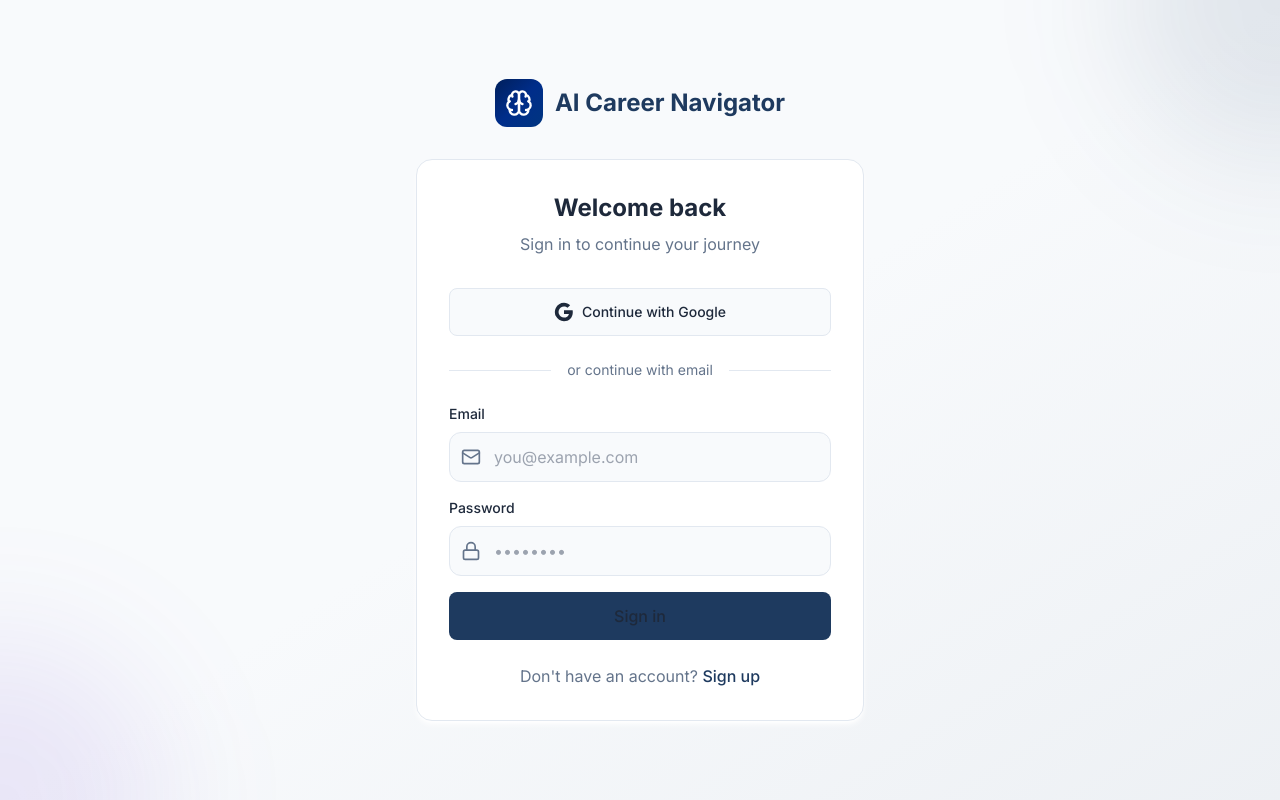
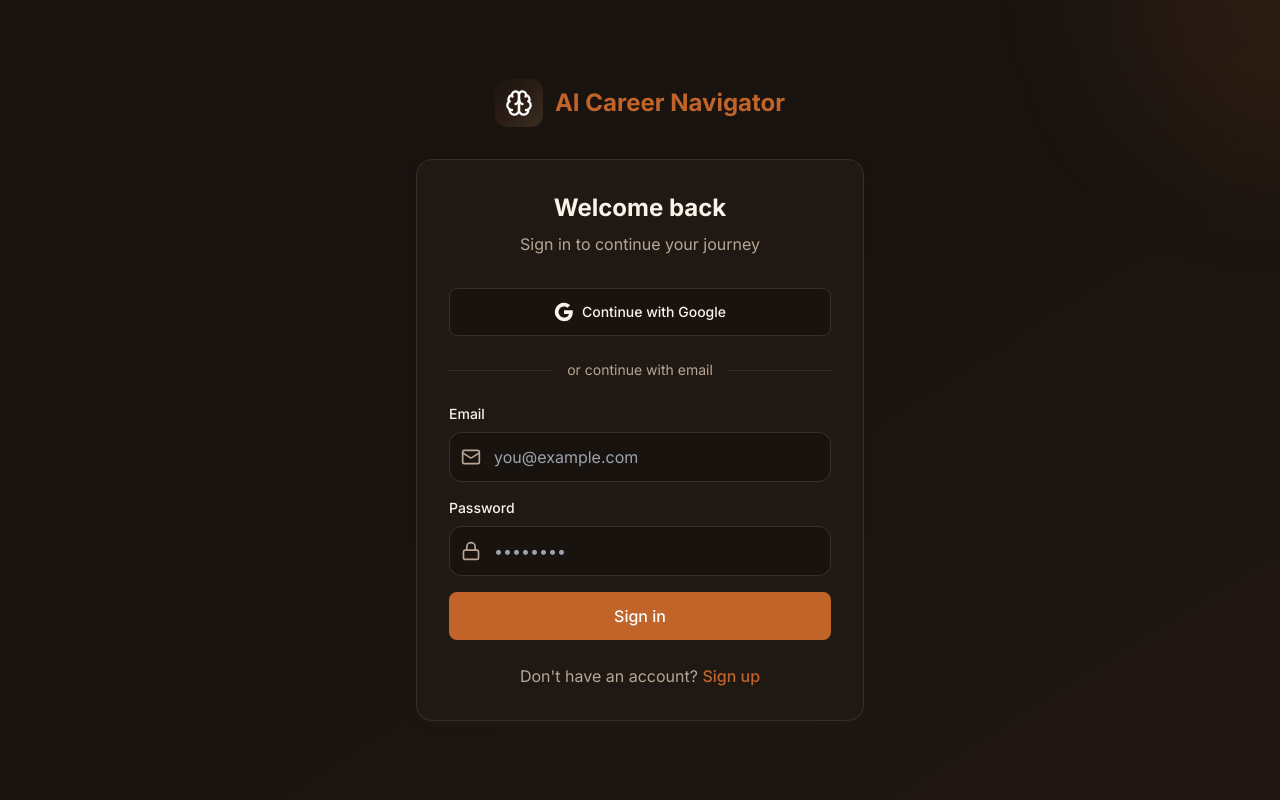
Before and after one commit to shivam499-pro/AI-CAREER-NAVIGATOR-2026, a Next.js app in the folder frontend/: page /auth/login in a window 1280 px wide. Built offline with nearby package versions, Linux system fonts and the light colour scheme.

Commit message:
Add Sahara color tokens to globals.css and tailwind.config.js; fix Navbar logo and duplicate header

```diff
--- a/frontend/app/globals.css
+++ b/frontend/app/globals.css
@@ -4,40 +4,72 @@
 
 @layer base {
   :root {
-    --background: 222 100% 18%;
-    /* Navy Blue - 60% dominant */
-    --foreground: 0 0% 100%;
-    /* White text */
-    --card: 222 100% 22%;
-    /* Slightly lighter Navy for cards */
-    --card-foreground: 0 0% 100%;
-    /* White text on cards */
-    --primary: 51 100% 50%;
-    /* Gold - accent */
-    --primary-foreground: 222 100% 18%;
-    /* Navy text on Gold buttons */
-    --secondary: 222 100% 25%;
-    /* Lighter Navy */
-    --secondary-foreground: 0 0% 100%;
-    /* White */
-    --muted: 222 100% 25%;
-    /* Muted Navy */
-    --muted-foreground: 0 0% 80%;
-    /* Light grey text */
-    --accent: 51 100% 50%;
-    /* Gold accent */
-    --accent-foreground: 222 100% 18%;
-    /* Navy on Gold */
-    --destructive: 0 84.2% 60.2%;
+    --background: 24 24% 8%;
+    /* Warm near-black - Sahara dark mode base */
+    --foreground: 34 62% 95%;
+    /* Warm off-white text */
+    --card: 28 25% 10%;
+    /* Slightly lighter warm-dark for cards */
+    --card-foreground: 34 62% 95%;
+    /* Warm off-white text on cards */
+    --primary: 23 64% 46%;
+    /* Terracotta - core brand color, CTAs */
+    --primary-foreground: 0 0% 100%;
+    /* White text on terracotta buttons */
+    --secondary: 30 26% 18%;
+    /* Warm muted dark */
+    --secondary-foreground: 34 62% 95%;
+    /* Warm off-white */
+    --muted: 30 26% 18%;
+    /* Muted warm dark */
+    --muted-foreground: 28 19% 65%;
+    /* Muted warm tan text */
+    --accent: 31 75% 64%;
+    /* Amber - secondary highlights, hover states */
+    --accent-foreground: 23 37% 12%;
+    /* Deep brown on amber */
+    --tech: 171 36% 48%;
+    /* Muted teal - sparing use for AI/data badges only */
+    --tech-foreground: 0 0% 100%;
+    /* White on teal */
+    --destructive: 0 72% 59%;
     /* Keep red for errors */
     --destructive-foreground: 0 0% 100%;
-    --border: 51 100% 50%;
-    /* Gold border */
-    --input: 222 100% 25%;
-    /* Navy input */
-    --ring: 51 100% 50%;
-    /* Gold focus ring */
+    --border: 30 26% 18%;
+    /* Warm dark border, subtle by default */
+    --input: 30 26% 18%;
+    /* Warm dark input */
+    --ring: 23 64% 46%;
+    /* Terracotta focus ring */
     --radius: 0.75rem;
+  }
+
+  .light {
+    --background: 34 62% 95%;
+    /* Warm off-white - Sahara light mode base */
+    --foreground: 23 37% 12%;
+    /* Deep brown text */
+    --card: 0 0% 100%;
+    /* White cards */
+    --card-foreground: 23 37% 12%;
+    /* Deep brown text on cards */
+    --primary: 23 64% 46%;
+    /* Terracotta - stays consistent across modes */
+    --primary-foreground: 0 0% 100%;
+    --secondary: 37 40% 85%;
+    /* Light warm border/surface tone */
+    --secondary-foreground: 23 37% 12%;
+    --muted: 37 40% 90%;
+    --muted-foreground: 28 19% 45%;
+    --accent: 31 75% 64%;
+    --accent-foreground: 23 37% 12%;
+    --tech: 171 36% 40%;
+    --tech-foreground: 0 0% 100%;
+    --destructive: 0 72% 59%;
+    --destructive-foreground: 0 0% 100%;
+    --border: 37 40% 85%;
+    --input: 37 40% 90%;
+    --ring: 23 64% 46%;
   }
 }
 
@@ -51,17 +83,21 @@
   }
 }
 
-/* Updated gradients - Navy + Gold theme */
+/* Sahara gradients - Terracotta + warm dark theme */
 .gradient-primary {
-  background: linear-gradient(135deg, #001F5B 0%, #002d8a 50%, #003580 100%);
+  background: linear-gradient(135deg, #1A1410 0%, #2B1D14 50%, #3A2E22 100%);
 }
 
 .gradient-hero {
-  background: linear-gradient(180deg, #001F5B 0%, #002470 100%);
+  background: linear-gradient(180deg, #1A1410 0%, #211A14 100%);
 }
 
 .gradient-card {
-  background: linear-gradient(145deg, #002470 0%, #001F5B 100%);
+  background: linear-gradient(145deg, #211A14 0%, #1A1410 100%);
+}
+
+.gradient-cta {
+  background: linear-gradient(135deg, #C2652A 0%, #E8A55C 100%);
 }
 
 /* Animation classes */
@@ -81,24 +117,37 @@
   }
 }
 
-/* Scrollbar styling - Gold theme */
+@keyframes shimmer {
+  0%   { background-position: 200% center; }
+  100% { background-position: -200% center; }
+}
+
+@keyframes ping-slow {
+  75%, 100% {
+    transform: scale(1.6);
+    opacity: 0;
+  }
+}
+
+
+/* Scrollbar styling - Sahara theme */
 ::-webkit-scrollbar {
   width: 8px;
   height: 8px;
 }
 
 ::-webkit-scrollbar-track {
-  background: #001F5B;
-  /* Navy track */
+  background: #1A1410;
+  /* Warm dark track */
 }
 
 ::-webkit-scrollbar-thumb {
-  background: #FFD700;
-  /* Gold thumb */
+  background: #C2652A;
+  /* Terracotta thumb */
   border-radius: 4px;
 }
 
 ::-webkit-scrollbar-thumb:hover {
-  background: #FFC200;
-  /* Darker Gold on hover */
+  background: #A8531F;
+  /* Darker terracotta on hover */
 }
--- a/frontend/app/layout.tsx
+++ b/frontend/app/layout.tsx
@@ -10,7 +10,7 @@ export const metadata = {
   title: 'Jaisuuu - Your Personal AI Career Mentor',
   description: 'Get personalized career analysis, skill gap insights, and AI interview coaching.',
   icons: {
-    icon: '/favicon.ico',
+    icon: '/logo.png',
   },
 }
 
@@ -21,7 +21,10 @@ export default function RootLayout({
 }) {
   return (
     <html lang="en">
-      <body className={inter.className}>{children}<Toaster /></body>
+      <body className={inter.className}>
+        {children}
+        <Toaster />
+      </body>
     </html>
   )
 }
--- a/frontend/components/Navbar.tsx
+++ b/frontend/components/Navbar.tsx
@@ -2,6 +2,7 @@
 
 import { useState } from 'react'
 import Link from 'next/link'
+import Image from 'next/image'
 import { useRouter, usePathname } from 'next/navigation'
 import { supabase } from '@/lib/supabase'
 import { Button } from '@/components/ui/button'
@@ -33,14 +34,14 @@ export default function Navbar() {
   }
 
   return (
-    <nav className="bg-[#1E3A5F] text-white shadow-lg">
+    <nav className="bg-card text-foreground shadow-lg">
       <div className="max-w-7xl mx-auto px-4 sm:px-6 lg:px-8">
         <div className="flex justify-between h-16">
           {/* Logo */}
           <div className="flex items-center">
             <Link href="/dashboard" className="flex items-center gap-2">
-              <Brain className="h-8 w-8 text-[#6C3FC8]" />
-              <span className="font-bold text-xl">AI Career Navigator</span>
+              <Image src="/logo.png" alt="Jaisuuu" width={32} height={32} priority />
+              <span className="font-bold text-xl">Jaisuuu</span>
             </Link>
           </div>
 
@@ -54,8 +55,8 @@ export default function Navbar() {
                   key={link.href}
                   href={link.href}
                   className={`flex items-center gap-2 px-3 py-2 rounded-lg text-sm font-medium transition-colors ${isActive
-                      ? 'bg-[#6C3FC8] text-white'
-                      : 'text-gray-200 hover:bg-white/10 hover:text-white'
+                      ? 'bg-primary text-primary-foreground'
+                      : 'text-muted-foreground hover:bg-secondary hover:text-foreground'
                     }`}
                 >
                   <Icon className="h-4 w-4" />
@@ -66,7 +67,7 @@ export default function Navbar() {
             <Button
               variant="ghost"
               onClick={handleLogout}
-              className="ml-4 text-gray-200 hover:text-white hover:bg-white/10 flex items-center gap-2"
+              className="ml-4 text-muted-foreground hover:text-foreground hover:bg-secondary flex items-center gap-2"
             >
               <LogOut className="h-4 w-4" />
               Logout
@@ -77,7 +78,7 @@ export default function Navbar() {
           <div className="flex items-center md:hidden">
             <button
               onClick={() => setMobileMenuOpen(!mobileMenuOpen)}
-              className="inline-flex items-center justify-center p-2 rounded-md text-gray-200 hover:text-white hover:bg-white/10 focus:outline-none"
+              className="inline-flex items-center justify-center p-2 rounded-md text-muted-foreground hover:text-foreground hover:bg-secondary focus:outline-none"
             >
               {mobileMenuOpen ? <X className="h-6 w-6" /> : <Menu className="h-6 w-6" />}
             </button>
@@ -87,7 +88,7 @@ export default function Navbar() {
 
       {/* Mobile Navigation */}
       {mobileMenuOpen && (
-        <div className="md:hidden border-t border-white/10">
+        <div className="md:hidden border-t border-border">
           <div className="px-2 pt-2 pb-3 space-y-1 sm:px-3">
             {navLinks.map((link) => {
               const Icon = link.icon
@@ -98,8 +99,8 @@ export default function Navbar() {
                   href={link.href}
                   onClick={() => setMobileMenuOpen(false)}
                   className={`flex items-center gap-3 px-3 py-3 rounded-lg text-base font-medium ${isActive
-                      ? 'bg-[#6C3FC8] text-white'
-                      : 'text-gray-200 hover:bg-white/10 hover:text-white'
+                      ? 'bg-primary text-primary-foreground'
+                      : 'text-muted-foreground hover:bg-secondary hover:text-foreground'
                     }`}
                 >
                   <Icon className="h-5 w-5" />
@@ -109,7 +110,7 @@ export default function Navbar() {
             })}
             <button
               onClick={handleLogout}
-              className="flex w-full items-center gap-3 px-3 py-3 rounded-lg text-base font-medium text-gray-200 hover:bg-white/10 hover:text-white"
+              className="flex w-full items-center gap-3 px-3 py-3 rounded-lg text-base font-medium text-muted-foreground hover:bg-secondary hover:text-foreground"
             >
               <LogOut className="h-5 w-5" />
               Logout
--- a/frontend/tailwind.config.js
+++ b/frontend/tailwind.config.js
@@ -1,4 +1,5 @@
 /** @type {import('tailwindcss').Config} */
+
 module.exports = {
   darkMode: ["class"],
   content: [
@@ -16,35 +17,48 @@ module.exports = {
     },
     extend: {
       colors: {
+        background: "hsl(var(--background))",
+        foreground: "hsl(var(--foreground))",
+        card: {
+          DEFAULT: "hsl(var(--card))",
+          foreground: "hsl(var(--card-foreground))",
+        },
         primary: {
-          DEFAULT: "#1E3A5F",
-          blue: "#1E3A5F",
-          accent: "#2E6CB8",
-          violet: "#6C3FC8",
+          DEFAULT: "hsl(var(--primary))",
+          foreground: "hsl(var(--primary-foreground))",
+        },
+        secondary: {
+          DEFAULT: "hsl(var(--secondary))",
+          foreground: "hsl(var(--secondary-foreground))",
+        },
+        muted: {
+          DEFAULT: "hsl(var(--muted))",
+          foreground: "hsl(var(--muted-foreground))",
         },
         accent: {
-          blue: "#2E6CB8",
-          violet: "#6C3FC8",
+          DEFAULT: "hsl(var(--accent))",
+          foreground: "hsl(var(--accent-foreground))",
         },
-        success: "#22C55E",
-        warning: "#F59E0B",
-        error: "#EF4444",
-        background: "#F8FAFC",
-        card: "#FFFFFF",
-        foreground: "#1E293B",
-        "muted-foreground": "#64748B",
-        border: "#E2E8F0",
-        input: "#E2E8F0",
-        ring: "#1E3A5F",
+        tech: {
+          DEFAULT: "hsl(var(--tech))",
+          foreground: "hsl(var(--tech-foreground))",
+        },
+        destructive: {
+          DEFAULT: "hsl(var(--destructive))",
+          foreground: "hsl(var(--destructive-foreground))",
+        },
+        border: "hsl(var(--border))",
+        input: "hsl(var(--input))",
+        ring: "hsl(var(--ring))",
       },
       fontFamily: {
         sans: ['Inter', 'system-ui', 'sans-serif'],
         mono: ['JetBrains Mono', 'monospace'],
       },
       borderRadius: {
-        lg: "12px",
-        md: "8px",
-        sm: "4px",
+        lg: "var(--radius)",
+        md: "calc(var(--radius) - 4px)",
+        sm: "calc(var(--radius) - 8px)",
       },
       boxShadow: {
         card: "0 4px 6px -1px rgb(0 0 0 / 0.1), 0 2px 4px -2px rgb(0 0 0 / 0.1)",
```
